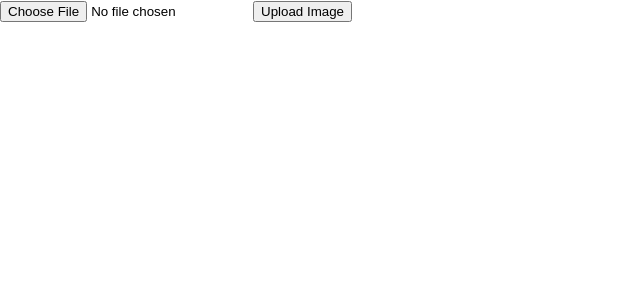
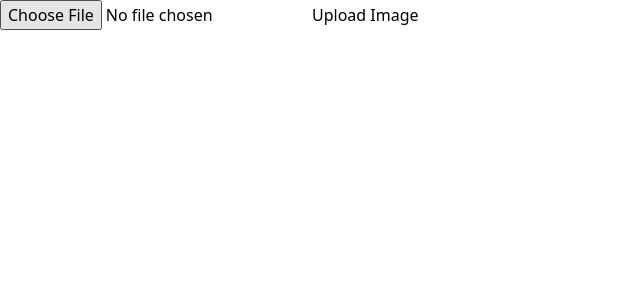
Before and after one commit to Deepakraja03/imageuploader, a React (Create React App) app in the folder frontend/: page / in a window 1280 px wide. Shown: the top 300 px of the page, without its empty margins (0-640 px from the left). Built offline with nearby package versions, Linux system fonts and the light colour scheme.

Commit message:
tailwind

```diff
--- a/frontend/package.json
+++ b/frontend/package.json
@@ -42,5 +42,8 @@
       "last 1 firefox version",
       "last 1 safari version"
     ]
+  },
+  "devDependencies": {
+    "tailwindcss": "^3.4.1"
   }
 }
--- a/frontend/public/index.html
+++ b/frontend/public/index.html
@@ -15,6 +15,7 @@
       user's mobile device or desktop. See https://developers.google.com/web/fundamentals/web-app-manifest/
     -->
     <link rel="manifest" href="%PUBLIC_URL%/manifest.json" />
+    <link rel="stylesheet" href="https://cdn.jsdelivr.net/npm/tailwindcss/dist/tailwind.min.css">
     <!--
       Notice the use of %PUBLIC_URL% in the tags above.
       It will be replaced with the URL of the `public` folder during the build.
@@ -24,7 +25,7 @@
       work correctly both with client-side routing and a non-root public URL.
       Learn how to configure a non-root public URL by running `npm run build`.
     -->
-    <title>React App</title>
+    <title>Image Uploader</title>
   </head>
   <body>
     <noscript>You need to enable JavaScript to run this app.</noscript>
--- a/frontend/src/Pages/Home.js
+++ b/frontend/src/Pages/Home.js
@@ -25,7 +25,9 @@ const Home = () => {
           body: JSON.stringify({ imageURL: downloadURL }),
         });
         if (response.ok) {
+          alert("Image Successfully Uploaded")
           console.log('Image URL stored successfully');
+          setImage(null);
         } else {
           console.error('Error storing image URL:', response.statusText);
         }
--- a/frontend/src/index.css
+++ b/frontend/src/index.css
@@ -1,13 +1,3 @@
-body {
-  margin: 0;
-  font-family: -apple-system, BlinkMacSystemFont, 'Segoe UI', 'Roboto', 'Oxygen',
-    'Ubuntu', 'Cantarell', 'Fira Sans', 'Droid Sans', 'Helvetica Neue',
-    sans-serif;
-  -webkit-font-smoothing: antialiased;
-  -moz-osx-font-smoothing: grayscale;
-}
-
-code {
-  font-family: source-code-pro, Menlo, Monaco, Consolas, 'Courier New',
-    monospace;
-}
+@tailwind base;
+@tailwind components;
+@tailwind utilities;
--- /dev/null
+++ b/frontend/tailwind.config.js
@@ -0,0 +1,10 @@
+/** @type {import('tailwindcss').Config} */
+module.exports = {
+  content: [
+    "./src/**/*.{js,jsx,ts,tsx}",
+  ],
+  theme: {
+    extend: {},
+  },
+  plugins: [],
+}
```
Also changed, not shown: 1 other file (tests, documents, lock files or other folders).
